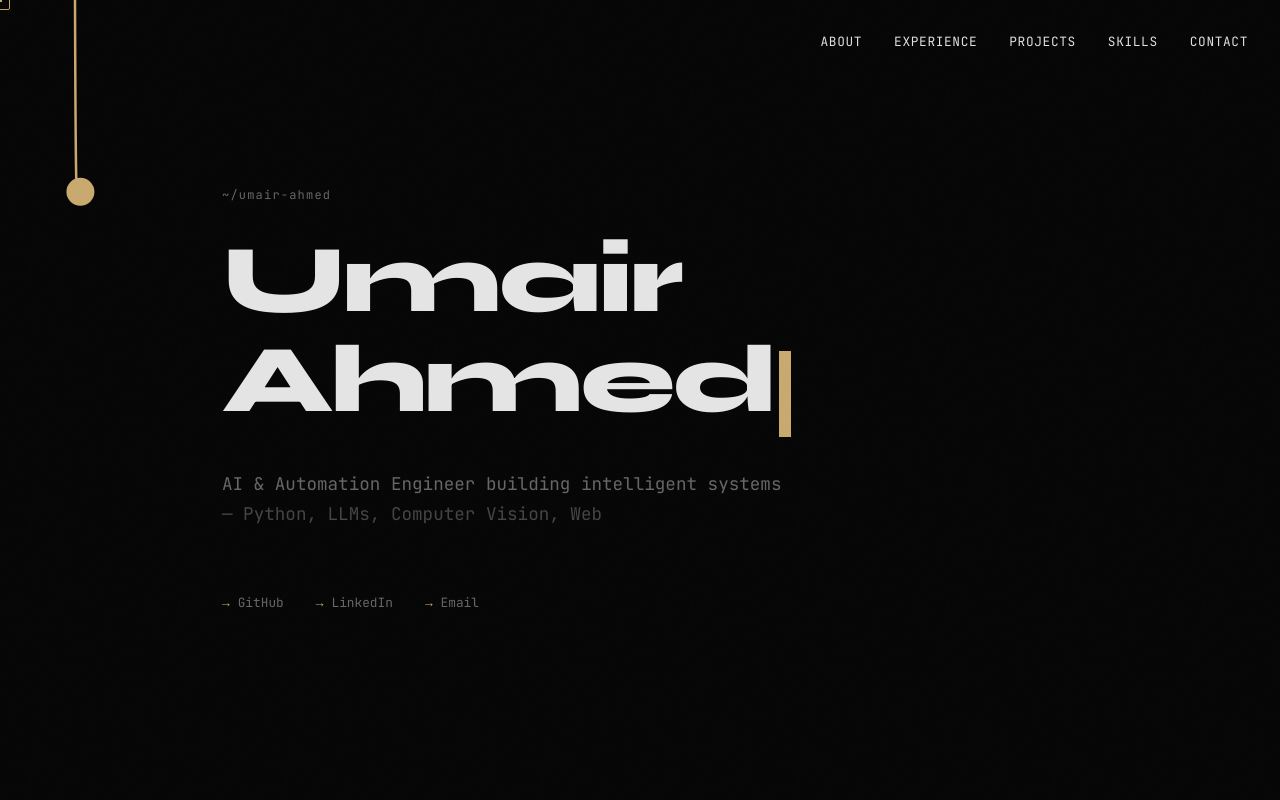
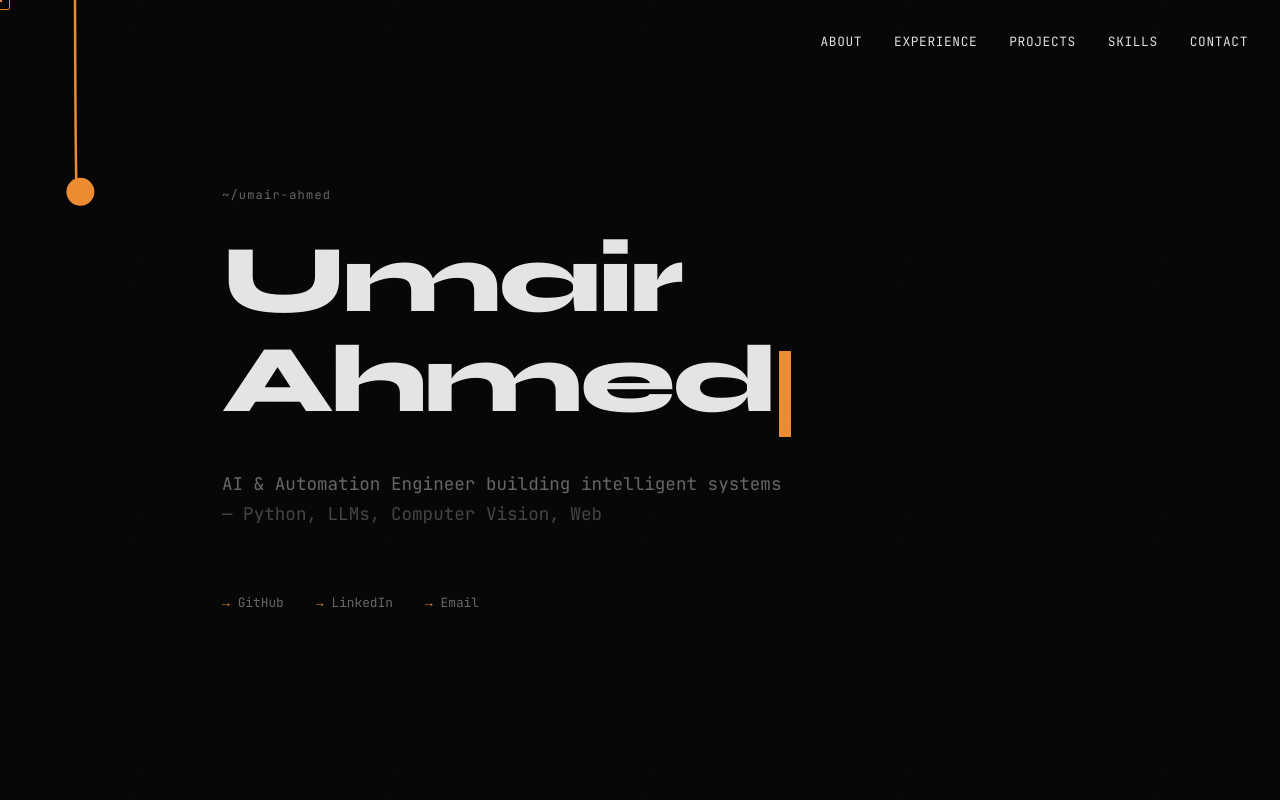
Before and after one commit to umairxdev/umairxdev.github.io, a React (Vite) app: page / in a window 1280 px wide. Shown: the top 800 px of the page. Built offline with nearby package versions, Linux system fonts and the light colour scheme; the HTML template or start-up script is replaced by a standard one.

Commit message:
style: change accent color to #ED8B2F

```diff
--- a/src/components/ThemeToggle.jsx
+++ b/src/components/ThemeToggle.jsx
@@ -161,7 +161,7 @@ const ThemeToggle = () => {
       const lastPoint = points[points.length - 1]
       ctx.lineTo(lastPoint.x, lastPoint.y)
 
-      ctx.strokeStyle = isDark ? '#c9a96e' : '#1a1a1a'
+      ctx.strokeStyle = isDark ? '#ED8B2F' : '#1a1a1a'
       ctx.lineWidth = 2.5
       ctx.lineCap = 'round'
       ctx.lineJoin = 'round'
@@ -170,7 +170,7 @@ const ThemeToggle = () => {
       // Draw circle at the end
       ctx.beginPath()
       ctx.arc(lastPoint.x, lastPoint.y, 14, 0, Math.PI * 2)
-      ctx.fillStyle = isDark ? '#c9a96e' : '#1a1a1a'
+      ctx.fillStyle = isDark ? '#ED8B2F' : '#1a1a1a'
       ctx.fill()
 
       animationRef.current = requestAnimationFrame(animate)
--- a/src/index.css
+++ b/src/index.css
@@ -4,8 +4,8 @@
   --text: #e5e5e5;
   --text-muted: #666666;
   --text-dim: #444444;
-  --accent: #c9a96e;
-  --accent-soft: #c9a96e22;
+  --accent: #ED8B2F;
+  --accent-soft: #ED8B2F22;
   --font-display: 'Syne', sans-serif;
   --font-mono: 'JetBrains Mono', monospace;
   --ease: cubic-bezier(0.23, 1, 0.32, 1);
@@ -17,8 +17,8 @@
   --text: #1a1a1a;
   --text-muted: #666666;
   --text-dim: #cccccc;
-  --accent: #c9a96e;
-  --accent-soft: #c9a96e22;
+  --accent: #ED8B2F;
+  --accent-soft: #ED8B2F22;
 }
 
 * {
```
